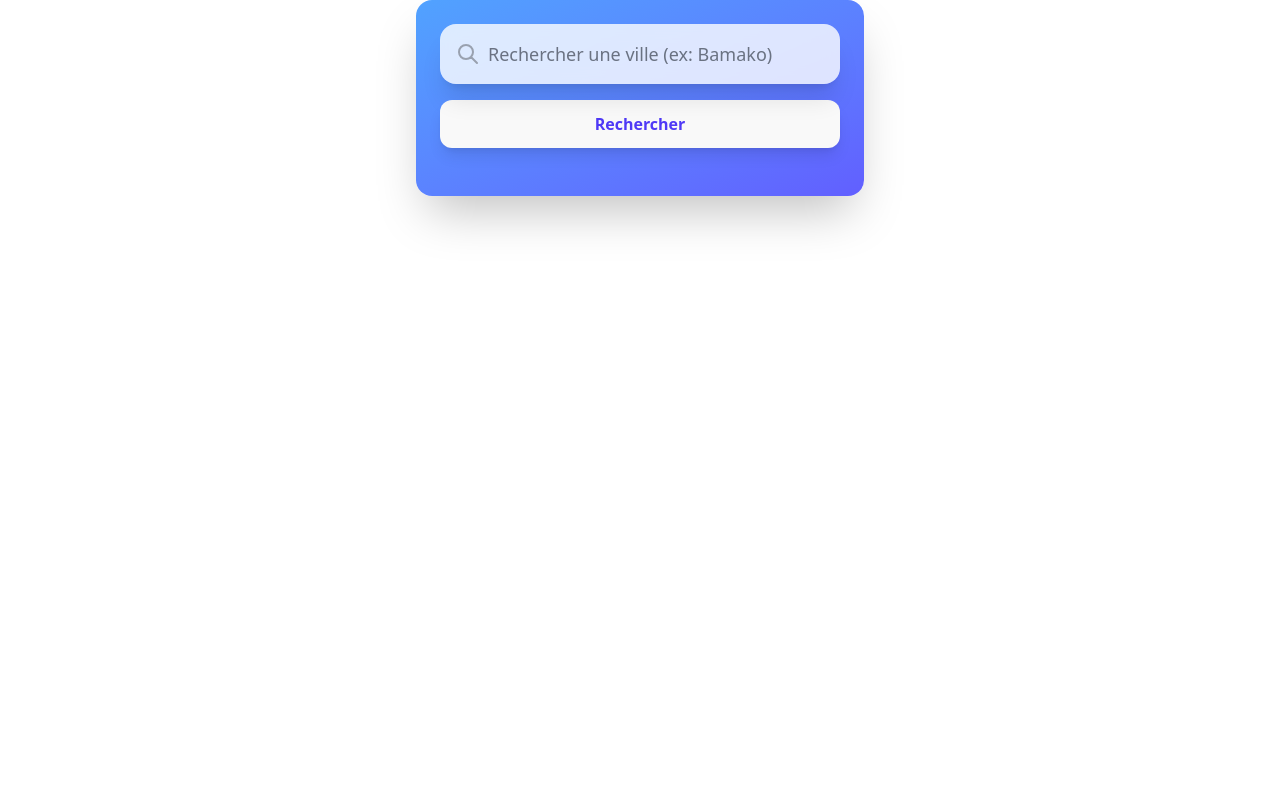
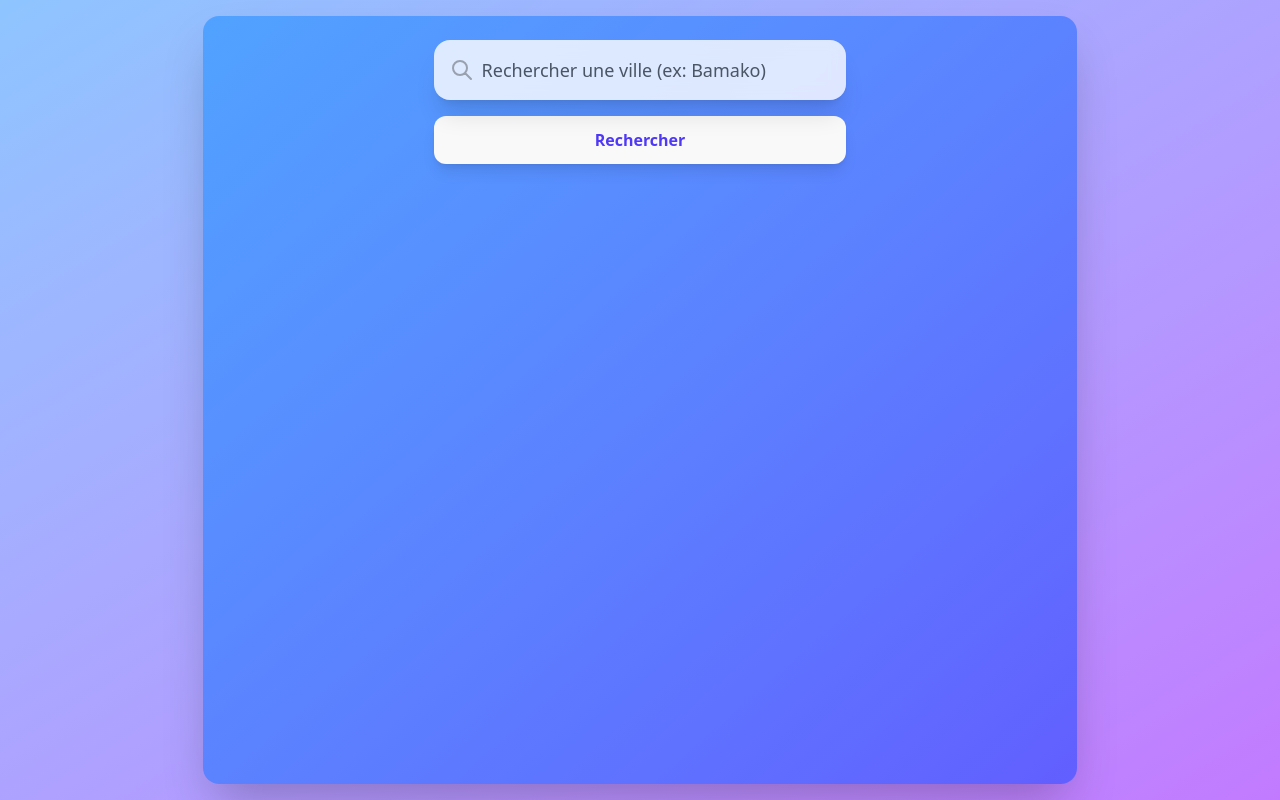
Before and after one commit to camara12-arth/weather-app, a React (Vite) app: page / in a window 1280 px wide. Built offline with nearby package versions, Linux system fonts and the light colour scheme.

Commit message:
amelioration du designe

```diff
--- a/src/App.tsx
+++ b/src/App.tsx
@@ -18,7 +18,7 @@ const App: React.FC = () => {
   } = useForcast();
 
   return (
-    <>
+    <div className="min-h-screen w-full bg-gradient-to-br from-blue-300 to-purple-400 flex  justify-center p-4">
       {!isSearching && weather ? (
         <Forecast data={weather} callback={setIsSearching}/>
       ) : (
@@ -33,7 +33,7 @@ const App: React.FC = () => {
           searchWeather={searchWeather}
         />
       )}
-    </>
+    </div>
   );
 };
 
--- a/src/components/Forecast.tsx
+++ b/src/components/Forecast.tsx
@@ -31,7 +31,7 @@ const Forecast = ({ data,callback }: Props) => {
 
   return (
     <div className="w-full md:max-w-full py-4 md:py-4 md:px-10 lg:px-24 h-full lg:h-auto bg-cyan-400  backdrop-blur-md rounded drop-shadow-lg">
-      <div className="mx-auto w-[90%] md:w-[90%] md:p-4 lg:w-[90%] xl:w-[90%] 2xl:w-[50%]  p-6 bg-gradient-to-br from-white/80 to-white/60 rounded-2xl shadow-2xl backdrop-blur-sm">
+      <div className="mx-auto w-[95%] md:w-[90%] md:p-4 lg:w-[90%] xl:w-[90%] 2xl:w-[50%]  p-6 bg-gradient-to-br from-white/80 to-white/60 rounded-2xl shadow-2xl backdrop-blur-sm">
         {/* En-tête principal : nom de la ville, température et intervalle */}
         <section className="text-center">
           <h2 className="text-2xl font-black">
--- a/src/components/weatherSearch.tsx
+++ b/src/components/weatherSearch.tsx
@@ -23,8 +23,8 @@ searchWeather: (e: React.SubmitEvent) => void;
 const WeatherSearch: React.FC<Props> = ({term,options,city,loading,error,handleInputChange,onOptionSelect,searchWeather}) => {
 
   return (
-    <div className="max-w-md mx-auto p-6 bg-gradient-to-br from-blue-400 to-indigo-500 rounded-2xl shadow-2xl backdrop-blur-sm">
-      <form onSubmit={searchWeather} className="mb-6">
+    <div className=" w-[90%] lg:w-[70%] mx-auto p-6 bg-gradient-to-br from-blue-400 to-indigo-500 rounded-2xl shadow-2xl backdrop-blur-sm">
+      <form onSubmit={searchWeather} className="mb-6  md:w-[60%] lg:w-[50%] mx-auto">
         <div className="relative">
           <input
             type="search"
@@ -32,7 +32,7 @@ const WeatherSearch: React.FC<Props> = ({term,options,city,loading,error,handleI
             value={city ? city.name : term}
             onChange={handleInputChange}
             placeholder="Rechercher une ville (ex: Bamako)"
-            className="w-full pl-12 pr-6 py-4 text-lg rounded-2xl bg-white/80 backdrop-blur-sm border-0 focus:ring-4 focus:ring-white/50 shadow-xl transition-all duration-300 placeholder:text-gray-500"
+            className="w-full pl-12 pr-6 py-4 text-lg rounded-2xl bg-white/80 backdrop-blur-sm border-0 focus:ring-4 focus:ring-white/50 shadow-xl transition-all duration-300 text-gray-500 placeholder:text-gray-600"
           />
           {/* Liste des suggestions retournées par l'API de géocodage */}
           <ul className="absolute left-0 top-full mt-1 w-full  text-cyan-500 bg-white rounded-lg shadow-lg z-10">
```
